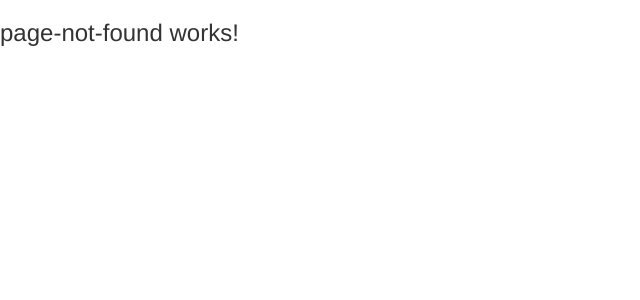
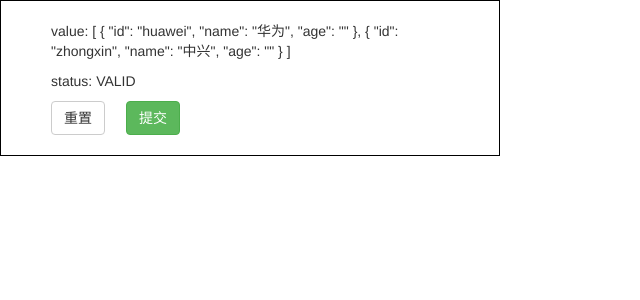
Before and after one commit to Grubby520/ng7-doc-start, an Angular app: page /formArray in a window 1280 px wide. Shown: the top 300 px of the page, without its empty margins (0-640 px from the left). Built offline with nearby package versions, Linux system fonts and the light colour scheme.

Commit message:
LJ: update sth

```diff
--- a/src/app/app-routing.module.ts
+++ b/src/app/app-routing.module.ts
@@ -4,6 +4,7 @@ import { RouterModule, Routes } from '@angular/router';
 
 import { LoginComponent } from './login/login.component';
 import { FormControlValidatorComponent } from './form-validator/form-control-validator/formControlValidator.component';
+import { FormArrayValidatorComponent } from './form-validator/form-array-validator/form-array-validator.component';
 import { DocComponent } from './doc/doc.component';
 import { PageNotFoundComponent } from './page-not-found/page-not-found.component';
 
@@ -13,6 +14,9 @@ const appRoutes: Routes = [
   },
   {
     path: 'formControl', component: FormControlValidatorComponent
+  },
+  {
+    path: 'formArray', component: FormArrayValidatorComponent
   },
   {
     path: 'doc', component: DocComponent
--- a/src/app/app.module.ts
+++ b/src/app/app.module.ts
@@ -17,6 +17,7 @@ import { CheckboxComponent } from './common/components/checkbox/checkbox.compone
 import { RadioComponent } from './common/components/radio/radio.component';
 import { NgFormValidatorComponent } from './form-validator/ng-form-validator/ng-form-validator.component';
 import { LetterValidatorDirective } from './utils/validators/letter-validator.directive';
+import { FormArrayValidatorComponent } from './form-validator/form-array-validator/form-array-validator.component';
 
 @NgModule({
   declarations: [
@@ -33,6 +34,7 @@ import { LetterValidatorDirective } from './utils/validators/letter-validator.di
     RadioComponent,
     NgFormValidatorComponent,
     LetterValidatorDirective,
+    FormArrayValidatorComponent,
   ],
   imports: [
     BrowserModule,
--- a/src/app/common/module/com.module.ts
+++ b/src/app/common/module/com.module.ts
@@ -4,11 +4,11 @@ import { CommonModule } from '@angular/common';
 import { LetterValidatorDirective } from '../../utils/validators/letter-validator.directive';
 
 @NgModule({
+  declarations: [
+    LetterValidatorDirective,
+  ],
   imports: [
     CommonModule,
-  ],
-  declarations: [
-    LetterValidatorDirective,
   ],
   exports: [
     LetterValidatorDirective,
--- /dev/null
+++ b/src/app/form-validator/form-array-validator/form-array-validator.component.html
@@ -0,0 +1,30 @@
+<form [formGroup]="appForm" (ngSubmit)="onSubmit()">
+  <!-- <div *ngIf="appForm.controls.length">
+    <div *ngFor="let item of appForm.controls; let i=index">
+      {{i}} -->
+      <!-- <div class="form-group">
+        <label for="name">name</label>
+        <input type="text" class="form-control" formControlName="name"> -->
+        <!-- <div class="alert alert-danger"
+          [hidden]="appForm.controls[i].get('name').valid || appForm.controls[i].get('name').untouched">
+          {{appForm.controls[i].getError('result', 'name')?.info}}
+        </div> -->
+      <!-- </div> -->
+
+      <!-- <div class="form-group">
+        <label for="age">age</label>
+        <input type="text" class="form-control" formControlName="age"> -->
+        <!-- <div class="alert alert-danger"
+          [hidden]="appForm.controls[i].get('name').valid || appForm.controls[i].get('name').untouched">
+          {{appForm.controls[i].getError('result', 'name')?.info}}
+        </div> -->
+      <!-- </div> -->
+
+    <!-- </div>
+  </div> -->
+
+  <p>value: {{appForm.value | json}}</p>
+  <p>status: {{appForm.status}}</p>
+  <button type="button" class="btn btn-default mr10" (click)="resetForm()">重置</button>
+  <button type="submit" class="btn btn-success" [ngClass]="{'btn-disabled': appForm.invalid}" [disabled]="appForm.invalid">提交</button>
+</form>
--- /dev/null
+++ b/src/app/form-validator/form-array-validator/form-array-validator.component.scss
@@ -0,0 +1,8 @@
+form {
+  width: 500px;
+  padding: 20px 50px;
+  border: 1px solid #000;
+}
+.mr10 {
+  margin-right: 1.5em;
+}
--- /dev/null
+++ b/src/app/form-validator/form-array-validator/form-array-validator.component.ts
@@ -0,0 +1,58 @@
+import { Component, OnInit } from '@angular/core';
+import { FormBuilder, Validators, FormGroup, FormArray } from '@angular/forms';
+
+@Component({
+  selector: 'app-form-array-validator',
+  templateUrl: './form-array-validator.component.html',
+  styleUrls: ['./form-array-validator.component.scss']
+})
+export class FormArrayValidatorComponent implements OnInit {
+  // appForm: FormArray;
+  // appForm: FormGroup;
+  appForm: any;
+
+  constructor(
+    private fb: FormBuilder
+  ) { }
+
+  ngOnInit() {
+    this.APIInitData((res) => {
+      const _arr = [];
+      res.forEach(item => {
+        _arr.push(this.fb.group({
+          id: [item.value],
+          name: [item.label, Validators.required],
+          age: ['']
+          }));
+        });
+      this.appForm = this.fb.array(_arr);
+      // this.appForm = this.fb.group({
+      //   id: [''],
+      //   name: ['', Validators.required],
+      //   age: ['', Validators.required]
+      // });
+      console.log(this.appForm);
+    });
+  }
+
+  onSubmit() {
+
+  }
+
+  resetForm() {
+
+  }
+
+  APIInitData(callbackFn: Function) {
+    callbackFn([
+      {
+        label: '华为',
+        value: 'huawei'
+      }, {
+        label: '中兴',
+        value: 'zhongxin'
+      }
+    ]);
+  }
+
+}
--- a/src/app/form-validator/form-control-validator/formControlValidator.component.html
+++ b/src/app/form-validator/form-control-validator/formControlValidator.component.html
@@ -2,7 +2,7 @@
 <form [formGroup]="appForm" (ngSubmit)="onSubmit()">
   <div class="form-group">
     <label for="alterEgo">name</label>
-    <input type="text" class="form-control" formControlName="name" [(ngModel)]="appFormModel.name">
+    <input type="text" class="form-control" formControlName="name" >
     <div class="alert alert-danger"
       [hidden]="appForm.get('name').valid || appForm.get('name').untouched">
       {{appForm.getError('result', 'name')?.info}}
@@ -11,7 +11,7 @@
 
   <div class="form-group">
     <label for="alterEgo">age</label>
-    <input type="text" class="form-control" formControlName="age" [(ngModel)]="appFormModel.age">
+    <input type="text" class="form-control" formControlName="age" >
     <div class="alert alert-danger"
       [hidden]="appForm.get('age').valid || appForm.get('age').untouched">
       {{appForm.getError('result', 'age')?.info}}
@@ -20,7 +20,7 @@
 
   <div class="form-group">
     <label for="alterEgo">telephone</label>
-    <input type="text" class="form-control" appLetterValidator letterType="telephone" formControlName="telephone" [(ngModel)]="appFormModel.telephone">
+    <input type="text" class="form-control" appLetterValidator letterType="telephone" formControlName="telephone">
     <div class="alert alert-danger"
       [hidden]="appForm.get('telephone').valid || appForm.get('telephone').untouched">
       {{appForm.getError('result', 'telephone')?.info}}
@@ -29,9 +29,9 @@
 
   <div class="form-group">
     <label for="hobby">hobby</label>
-    <div class="mb1"><app-checkbox value="basketball" [formControl]="appForm.controls['hobbyList']" label="basketball" [(ngModel)]="appFormModel.hobbyList" inputId="BT"></app-checkbox></div>
-    <div class="mb1"><app-checkbox value="football" [formControl]="appForm.controls['hobbyList']" name="chbox" label="football" [(ngModel)]="appFormModel.hobbyList" inputId="FB"></app-checkbox></div>
-    <div class="mb1"><app-checkbox value="ping-pong" [formControl]="appForm.controls['hobbyList']" name="chbox" label="ping-pong" [(ngModel)]="appFormModel.hobbyList" inputId="PP"></app-checkbox></div>
+    <div class="mb1"><app-checkbox value="basketball" [formControl]="appForm.controls['hobbyList']" label="basketball"  inputId="BT"></app-checkbox></div>
+    <div class="mb1"><app-checkbox value="football" [formControl]="appForm.controls['hobbyList']" name="chbox" label="football" inputId="FB"></app-checkbox></div>
+    <div class="mb1"><app-checkbox value="ping-pong" [formControl]="appForm.controls['hobbyList']" name="chbox" label="ping-pong" inputId="PP"></app-checkbox></div>
     <div class="alert alert-danger"
       [hidden]="appForm.get('hobbyList').valid || appForm.get('hobbyList').untouched">
       {{appForm.getError('result', 'hobbyList')?.info}}
@@ -43,10 +43,10 @@
   </div>
 
   <div class="mb1">
-    <app-radio name="sex" value="1" label="male" formControlName="sex" [(ngModel)]="appFormModel.sex" inputId="sex1"></app-radio>
+    <app-radio name="sex" value="1" label="male" formControlName="sex" inputId="sex1"></app-radio>
   </div>
   <div class="mb1">
-    <app-radio name="sex" value="0" label="female" formControlName="sex" [(ngModel)]="appFormModel.sex" inputId="sex0"></app-radio>
+    <app-radio name="sex" value="0" label="female" formControlName="sex" inputId="sex0"></app-radio>
   </div>
   <div class="alert alert-danger"
     [hidden]="appForm.get('sex').valid || appForm.get('sex').untouched">
--- a/src/app/form-validator/form-control-validator/formControlValidator.component.ts
+++ b/src/app/form-validator/form-control-validator/formControlValidator.component.ts
@@ -1,6 +1,8 @@
 import { Component, OnInit, Input } from '@angular/core';
 import { FormBuilder, FormGroup, Validators, FormControl } from '@angular/forms';
 import { FormControlValidatorModel } from './formControlValidator.model';
+
+import { nameValid } from '../../utils/validators/validator.fn';
 
 @Component({
   selector: 'app-form-control-validator',
@@ -12,18 +14,9 @@ export class FormControlValidatorComponent implements OnInit {
   initFormData: Object;
   appForm: FormGroup;
 
+  telephone: '13545678977';
+
   valids = {
-    nameValid(control: FormControl) {
-      let msg = '';
-      if (control.value === null) {
-        return null;
-      } else if (control.value.length < 2) {
-        msg = '字符长度不得低于2位';
-      } else if (control.value.length > 8) {
-        msg = '字符长度不得大于8位';
-      }
-      return msg.length ? {result: {info: msg}} : null;
-    },
     ageValid(control: FormControl) {
       let msg = '';
       const reg = /^[1-9]\d*$/;
@@ -54,7 +47,7 @@ export class FormControlValidatorComponent implements OnInit {
     * 有三个方法：control()、group() 和 array()
     */
     this.appForm = this.fb.group({
-      name: ['', [Validators.required, this.valids.nameValid]],
+      name: ['abc', [Validators.required, nameValid]],
       age: ['', [Validators.required, this.valids.ageValid]],
       hobbyList: [[], this.valids.hobbyValid],
       sex: ['', Validators.required],
--- a/src/app/utils/validators/letter-validator.directive.ts
+++ b/src/app/utils/validators/letter-validator.directive.ts
@@ -16,9 +16,12 @@ import regExps from './regExps';
 export class LetterValidatorDirective implements Validator {
   @Input('appLetterValidator') letterType: string;
 
-  constructor() { }
+  constructor() {
+    this.letterType = '';
+  }
 
   validate(control: AbstractControl): ValidationErrors|null {
+    console.log(control);
     switch (this.letterType) {
       case 'telephone':
         if (!regExps[this.letterType].test(control.value)) {
--- /dev/null
+++ b/src/app/utils/validators/validator.fn.ts
@@ -0,0 +1,13 @@
+import { FormControl } from '@angular/forms';
+
+export function nameValid(control: FormControl) {
+  let msg = '';
+  if (control.value === null) {
+    return null;
+  } else if (control.value.length < 2) {
+    msg = '字符长度不得低于2位';
+  } else if (control.value.length > 8) {
+    msg = '字符长度不得大于8位';
+  }
+  return msg.length ? {result: {info: msg}} : null;
+}
```
Also changed, not shown: 1 other file (tests, documents, lock files or other folders).
